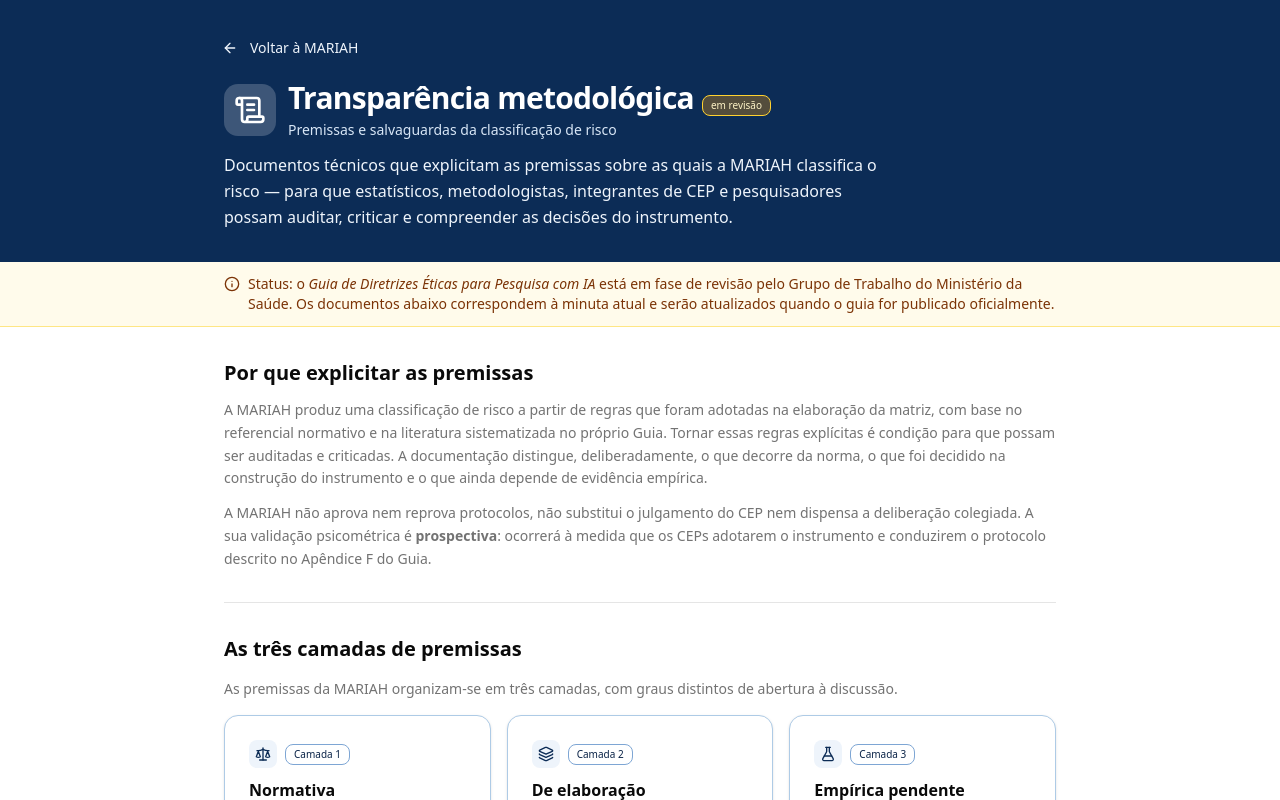
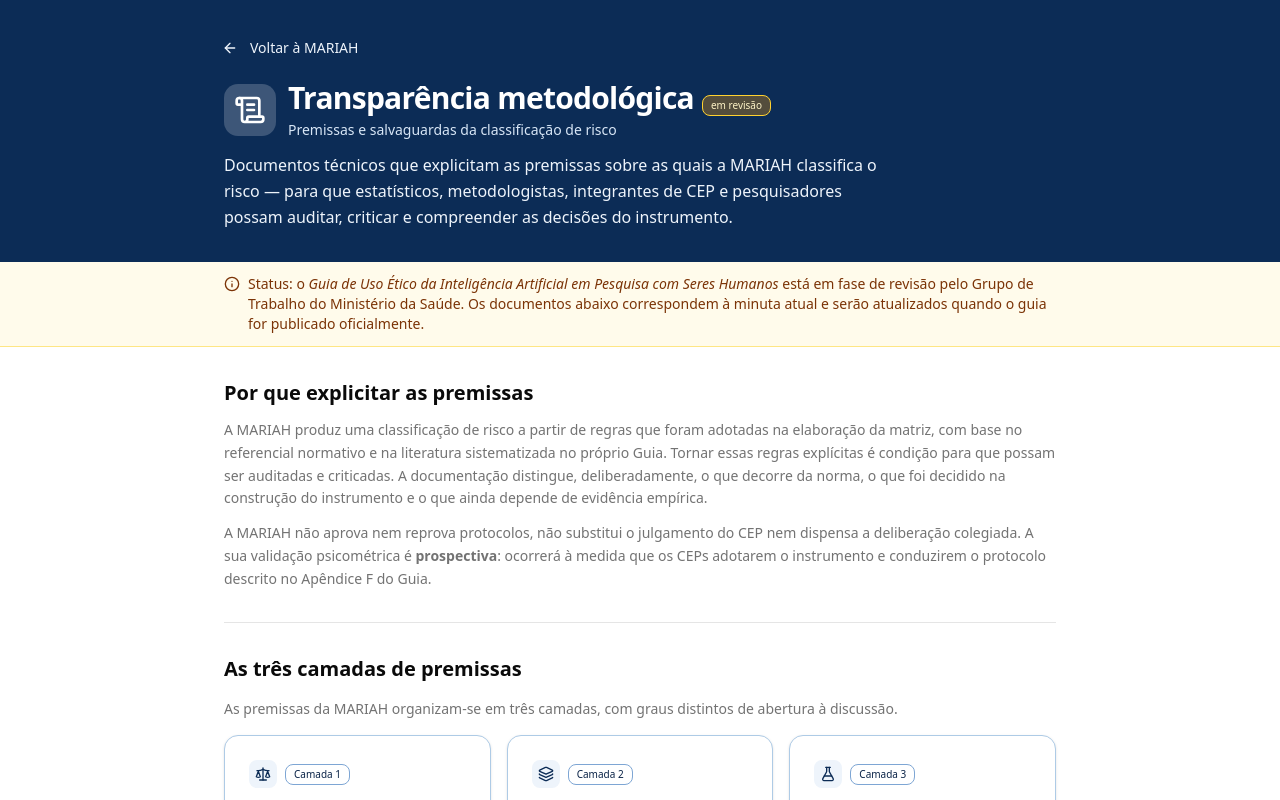
Before and after one commit to Tonaco-13/MARIAH-Matriz-de-Avaliacao-de-Risco-de-IA-em-Pesquisa-com-Seres-Humanos, a Next.js app: page /transparencia in a window 1280 px wide. Shown: the top 800 px of the page. Built offline with nearby package versions, Linux system fonts and the light colour scheme.

Commit message:
chore: renomeia Guia -> 'Guia de Uso Ético da Inteligência Artificial em Pesquisa com Seres Humanos' (paginas + anexo)

```diff
--- a/src/app/instrucoes/page.tsx
+++ b/src/app/instrucoes/page.tsx
@@ -16,7 +16,7 @@ import { MARIA_NAO_SUBSTITUI } from '@/components/maria/disclaimer';
 export const metadata: Metadata = {
   title: 'Instruções de Preenchimento — MARIAH',
   description:
-    'Instruções de preenchimento das Versões A (qualitativa) e B (quantitativa) da MARIAH, questão a questão, com respostas de risco, pesos, regras de consolidação e pontos de corte. Apêndice do Guia de Diretrizes Éticas para Pesquisa com IA (em revisão).',
+    'Instruções de preenchimento das Versões A (qualitativa) e B (quantitativa) da MARIAH, questão a questão, com respostas de risco, pesos, regras de consolidação e pontos de corte. Apêndice do Guia de Uso Ético da Inteligência Artificial em Pesquisa com Seres Humanos (em revisão).',
 };
 
 export default function InstrucoesPage() {
@@ -70,8 +70,7 @@ export default function InstrucoesPage() {
         <div className="max-w-4xl mx-auto px-4 py-3 sm:px-6 lg:px-8 flex items-start gap-2 text-sm text-amber-900">
           <Info className="h-4 w-4 mt-0.5 shrink-0" />
           <p>
-            <span className="font-medium">Status:</span> o <em>Guia de Diretrizes Éticas para
-            Pesquisa com IA</em> está em fase de revisão pelo Grupo de Trabalho do
+            <span className="font-medium">Status:</span> o <em>Guia de Uso Ético da Inteligência Artificial em Pesquisa com Seres Humanos</em> está em fase de revisão pelo Grupo de Trabalho do
             Ministério da Saúde. Os documentos abaixo correspondem à minuta atual e serão
             atualizados quando o guia for publicado oficialmente.
           </p>
--- a/src/app/transparencia/page.tsx
+++ b/src/app/transparencia/page.tsx
@@ -75,8 +75,7 @@ export default function TransparenciaPage() {
         <div className="max-w-4xl mx-auto px-4 py-3 sm:px-6 lg:px-8 flex items-start gap-2 text-sm text-amber-900">
           <Info className="h-4 w-4 mt-0.5 shrink-0" />
           <p>
-            <span className="font-medium">Status:</span> o <em>Guia de Diretrizes Éticas para
-            Pesquisa com IA</em> está em fase de revisão pelo Grupo de Trabalho do
+            <span className="font-medium">Status:</span> o <em>Guia de Uso Ético da Inteligência Artificial em Pesquisa com Seres Humanos</em> está em fase de revisão pelo Grupo de Trabalho do
             Ministério da Saúde. Os documentos abaixo correspondem à minuta atual e serão
             atualizados quando o guia for publicado oficialmente.
           </p>
--- a/src/app/validacao/page.tsx
+++ b/src/app/validacao/page.tsx
@@ -18,7 +18,7 @@ import {
 export const metadata: Metadata = {
   title: 'Validação Local pelos CEPs — MARIAH',
   description:
-    'Protocolo opcional de validação local da MARIAH pelos Comitês de Ética em Pesquisa, descrito em apêndice próprio do Guia de Diretrizes Éticas para Pesquisa com IA (em revisão).',
+    'Protocolo opcional de validação local da MARIAH pelos Comitês de Ética em Pesquisa, descrito em apêndice próprio do Guia de Uso Ético da Inteligência Artificial em Pesquisa com Seres Humanos (em revisão).',
 };
 
 export default function ValidacaoPage() {
@@ -55,7 +55,7 @@ export default function ValidacaoPage() {
                 </Badge>
               </div>
               <p className="text-teal-100 text-sm mt-1">
-                Apêndice do Guia de Diretrizes Éticas para Pesquisa com IA
+                Apêndice do Guia de Uso Ético da Inteligência Artificial em Pesquisa com Seres Humanos
               </p>
             </div>
           </div>
@@ -72,8 +72,7 @@ export default function ValidacaoPage() {
         <div className="max-w-4xl mx-auto px-4 py-3 sm:px-6 lg:px-8 flex items-start gap-2 text-sm text-amber-900">
           <Info className="h-4 w-4 mt-0.5 shrink-0" />
           <p>
-            <span className="font-medium">Status:</span> o <em>Guia de Diretrizes Éticas para
-            Pesquisa com IA</em> está em fase de revisão pelo Grupo de Trabalho do
+            <span className="font-medium">Status:</span> o <em>Guia de Uso Ético da Inteligência Artificial em Pesquisa com Seres Humanos</em> está em fase de revisão pelo Grupo de Trabalho do
             Ministério da Saúde. Os arquivos abaixo correspondem à minuta atual e serão
             atualizados quando o guia for publicado oficialmente.
           </p>
--- a/src/components/maria/Results.tsx
+++ b/src/components/maria/Results.tsx
@@ -700,7 +700,7 @@ export default function Results({
                 <p className="text-muted-foreground mb-3 leading-relaxed">
                   O Grupo de Trabalho do Ministério da Saúde desenvolveu um protocolo opcional
                   de validação local da MARIAH, descrito em apêndice próprio do{' '}
-                  <em>Guia de Diretrizes Éticas para Pesquisa com IA</em> (atualmente em revisão).
+                  <em>Guia de Uso Ético da Inteligência Artificial em Pesquisa com Seres Humanos</em> (atualmente em revisão).
                   Seu CEP pode aplicá-lo desde já: baixe a planilha-modelo e o roteiro, e
                   exporte os dados desta avaliação em formato compatível.
                 </p>
--- a/src/components/maria/utils.ts
+++ b/src/components/maria/utils.ts
@@ -1034,7 +1034,7 @@ export function buildValidationExport(args: {
     software: {
       nome: 'MARIAH',
       observacao:
-        'Exportação gerada para uso na planilha-modelo de Validação Local descrita em apêndice próprio do Guia de Diretrizes Éticas para Pesquisa com IA (em revisão).',
+        'Exportação gerada para uso na planilha-modelo de Validação Local descrita em apêndice próprio do Guia de Uso Ético da Inteligência Artificial em Pesquisa com Seres Humanos (em revisão).',
     },
     protocolo: {
       idInterno: idPlaceholder,
```
Also changed, not shown: 1 other file (tests, documents, lock files or other folders).
